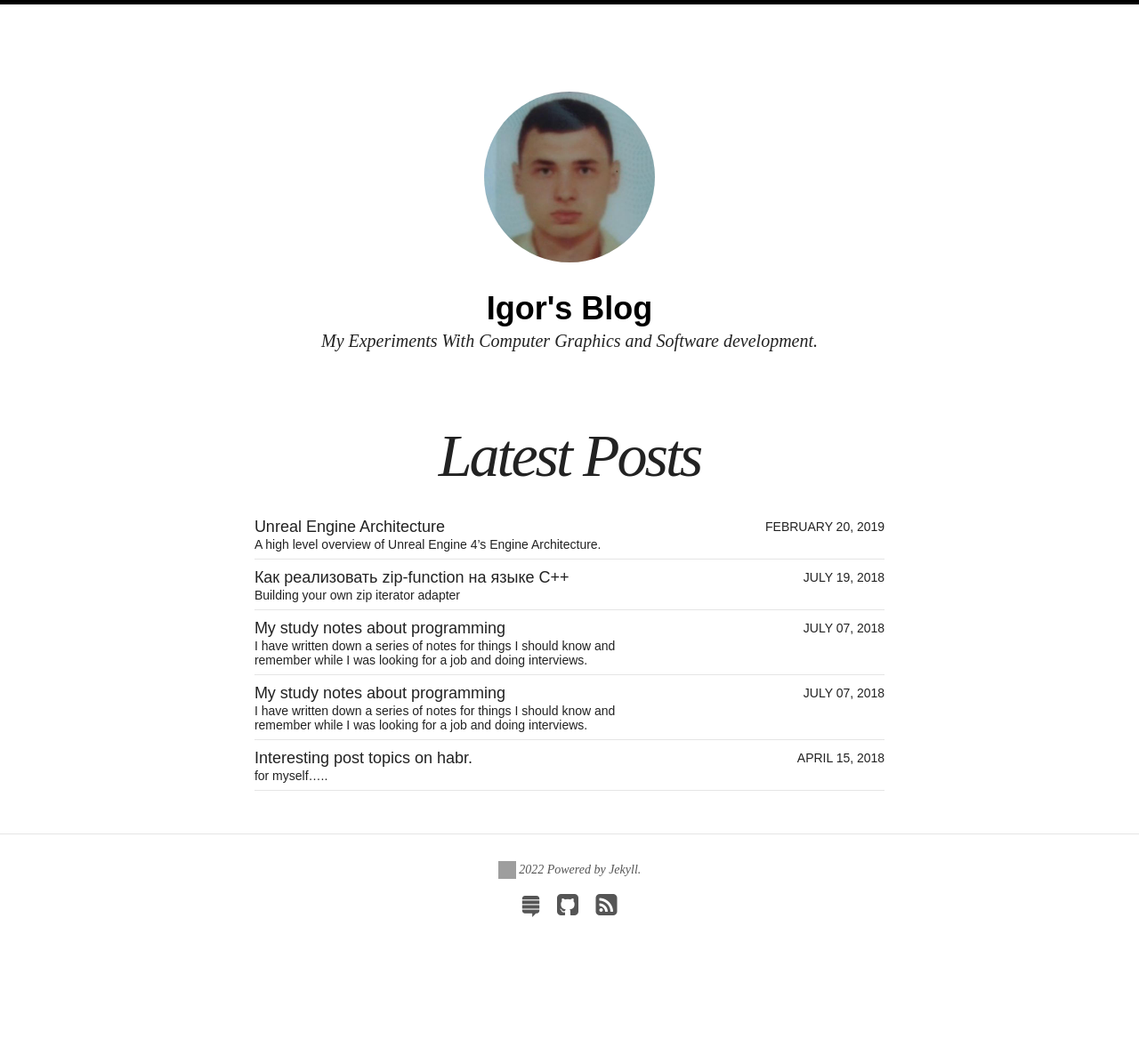
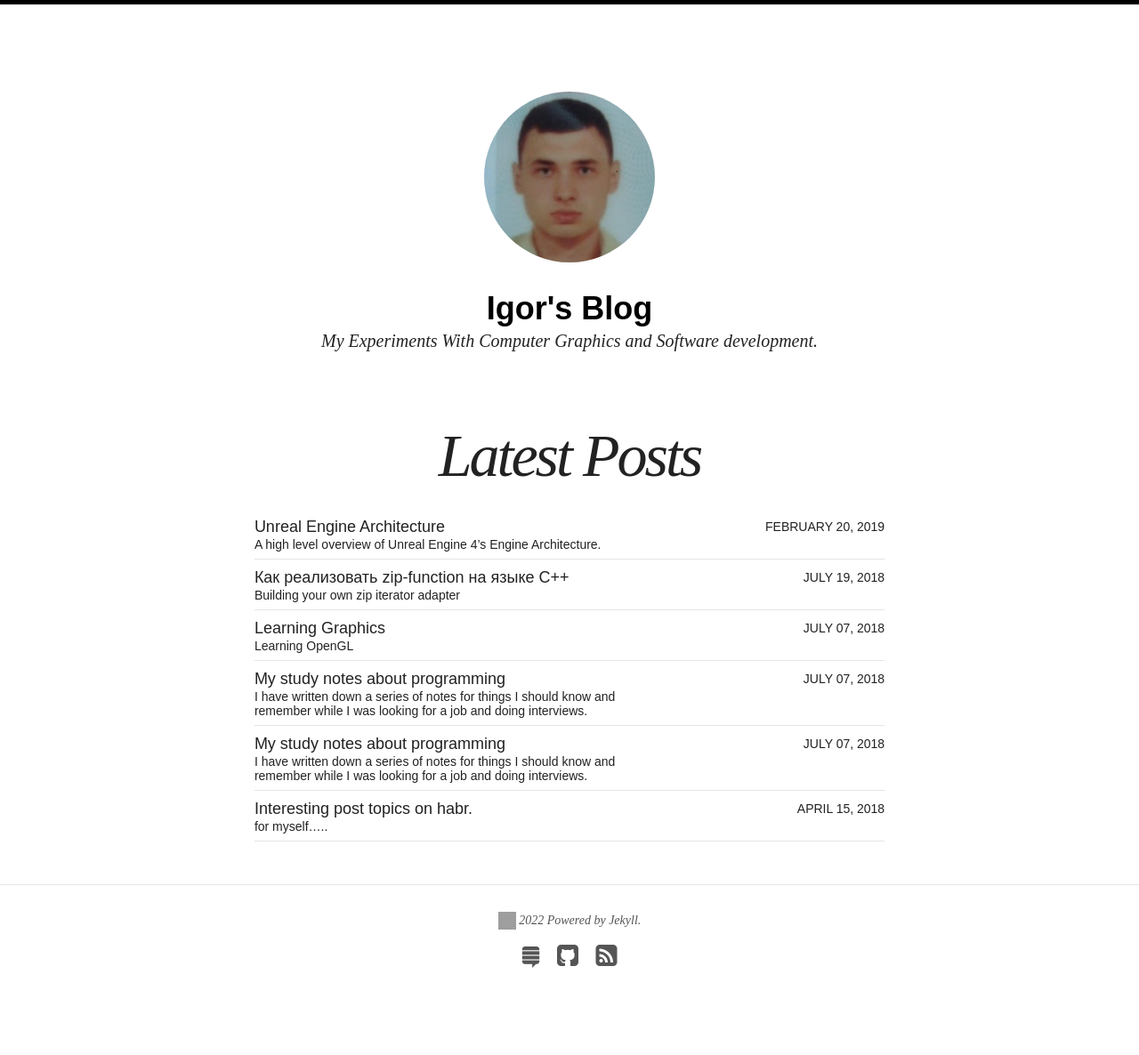
Before and after one commit to yungkee/yungkee.github.io, a Jekyll site: the page built from index.html, in a window 1280 px wide. Shown: the whole page at 89% size. Built offline with Jekyll 4.4.1, drawn with Linux system fonts in a browser that asks for light colours; nearby versions of some CDN libraries; a file with an impossible date is left out; before the commit the page ends 1129 px from its top, so only the background shows below that; grey boxes are pictures that could not be loaded.

Commit message:
vdvdvsdv

```diff
--- a/_posts/2022-09-18-learning_path-opengl.md
+++ b/_posts/2022-09-18-learning_path-opengl.md
@@ -5,7 +5,7 @@ modified:
 categories:
 excerpt: Learning OpenGL
 tags: [Notes]
-date:
+date: 2018-07-08T02:54:48+05:30
 ---
 
 ## Resources for learning computer graphics
```
